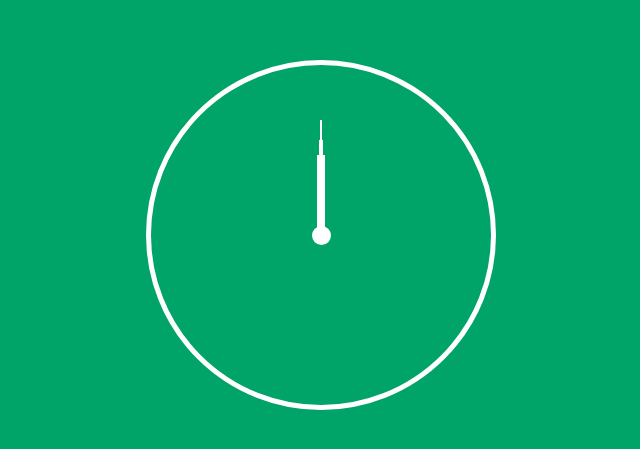
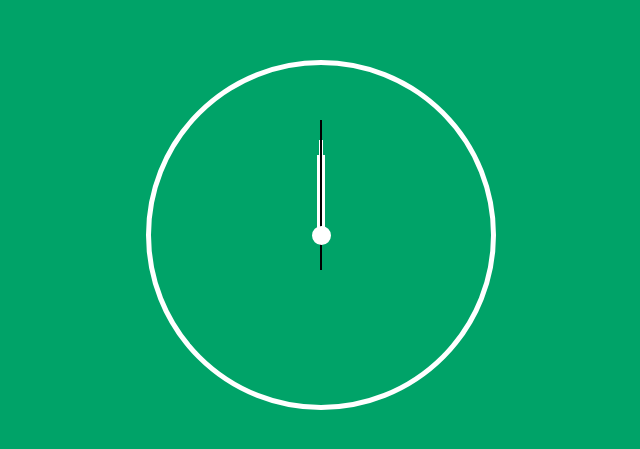
Before and after one commit to saraclaeys/analogclock, a plain HTML site: page index.html in a window 1280 px wide. Shown: the part 165-614 px from the top of the page, 319-959 px from the left. Drawn offline with Linux system fonts and the light colour scheme.

Commit message:
pointers

```diff
--- a/css/style.css
+++ b/css/style.css
@@ -89,7 +89,7 @@ body {
     content: '';
     position: absolute;
     width: 2px;
-    height: 90px;
-    background: #fff;
+    height: 150px;
+    background: #000;
     z-index: 12;
 }
```
Also changed, not shown: img/clock.png (added).
